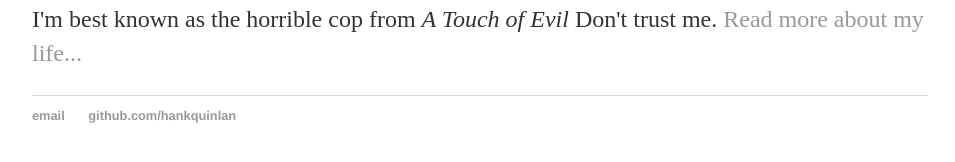
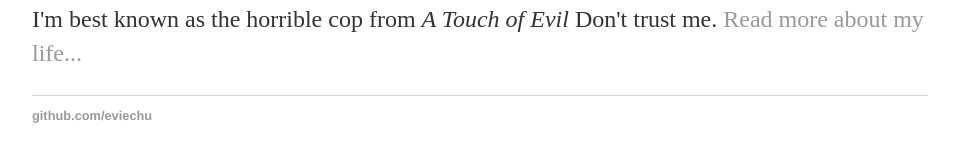
Before and after one commit to Eviechu/eviechu.github.io, a Jekyll site: the page index.html, which Jekyll copies as it is, in a window 1280 px wide. Shown: the part 194-356 px from the top of the page, without its empty margins (160-1115 px from the left). Built offline with Jekyll 4.4.1, drawn with Linux system fonts in a browser that asks for light colours.

Commit message:
Update index.html

```diff
--- a/index.html
+++ b/index.html
@@ -21,8 +21,7 @@
 		</div><!-- /.container -->
 		<footer>
     		<ul>
-        		<li><a href="mailto:hankquinlanhub@gmail.com">email</a></li>
-        		<li><a href="https://github.com/hankquinlan">github.com/hankquinlan</a></li>
+        		<li><a href="https://github.com/eviechu">github.com/eviechu</a></li>
 			</ul>
 		</footer>
 	</body>
```
Also changed, not shown: other parts of index.html (+1 -1 lines).
